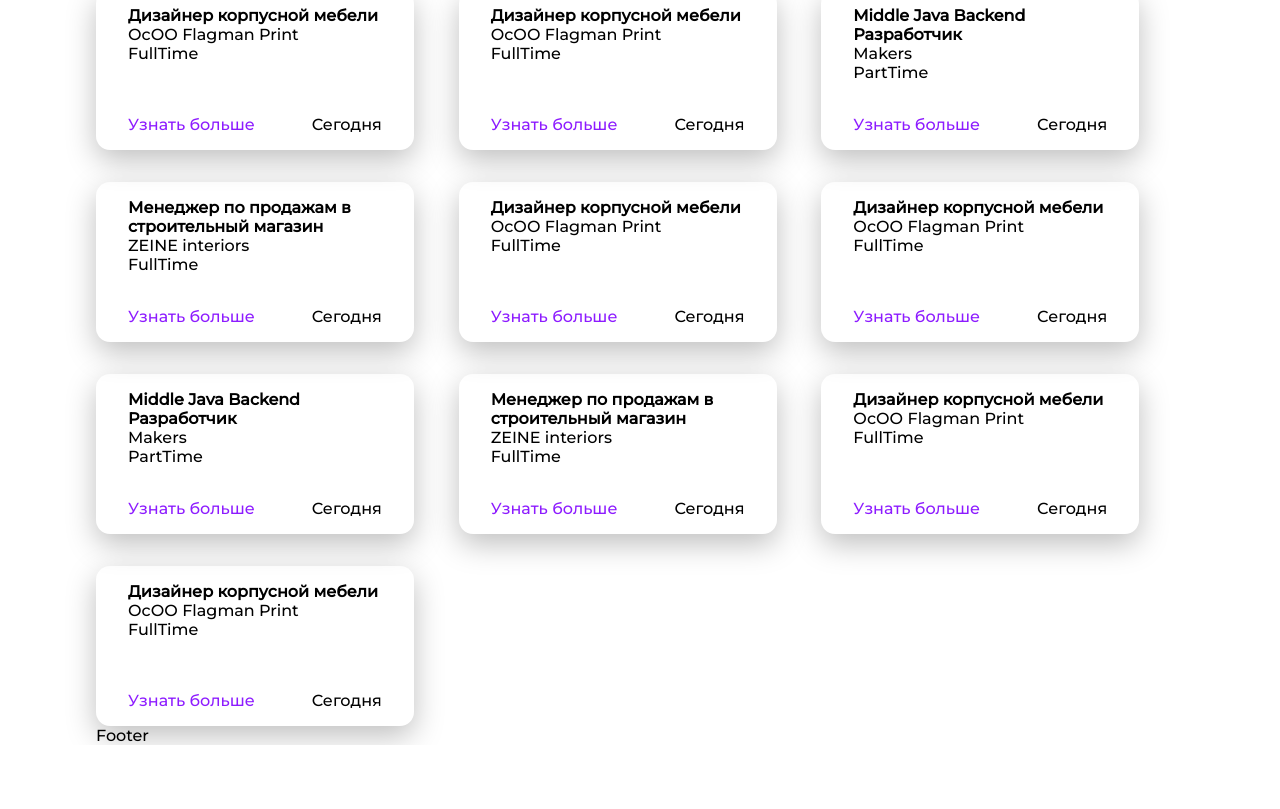
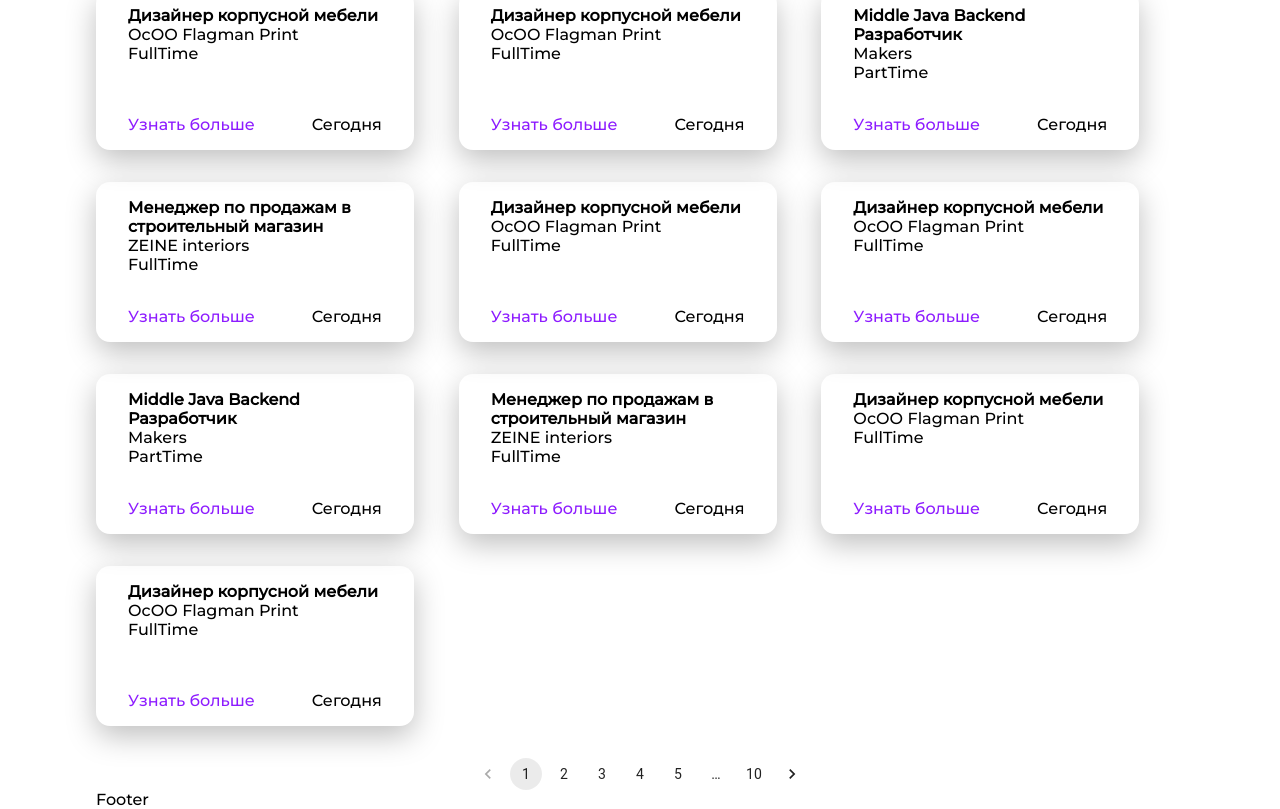
Before and after one commit to Adilet25/finalexam, a React (Vite) app: page / in a window 1280 px wide. Shown: the part 821-1630 px from the top of the page. Before the commit the page ends 1566 px from the top, so only its background shows below. Built offline with nearby package versions, Linux system fonts and the light colour scheme.

Commit message:
added pagin without logic

```diff
--- a/src/pages/VacanPage.tsx
+++ b/src/pages/VacanPage.tsx
@@ -2,6 +2,7 @@
 import Card from "../components/cards/Card";
 
 import "../styles/Vacan.scss";
+import { Pagination } from "@mui/material";
 
 type Props = {};
 const DATA_VACAN = [
@@ -100,13 +101,14 @@
 
 const VacanPage = (props: Props) => {
   return (
-    <div>
+    <div className="ListBlock">
       <h2 className="title">Вакансии</h2>
       <div className="vacanList">
         {DATA_VACAN.map((item: any) => (
           <Card item={item} key={item.key} />
         ))}
       </div>
+      <Pagination count={10} />
     </div>
   );
 };
--- a/src/styles/Vacan.scss
+++ b/src/styles/Vacan.scss
@@ -7,4 +7,10 @@
   display: grid;
   grid-template-columns: repeat(auto-fill, minmax(300px, 1fr));
   row-gap: 2rem;
+  margin-bottom: 2rem;
 }
+.ListBlock {
+  display: flex;
+  flex-direction: column;
+  align-items: center;
+}
```
Also changed, not shown: package.json (+8 -1 lines), 1 other file (tests, documents, lock files or other folders).
